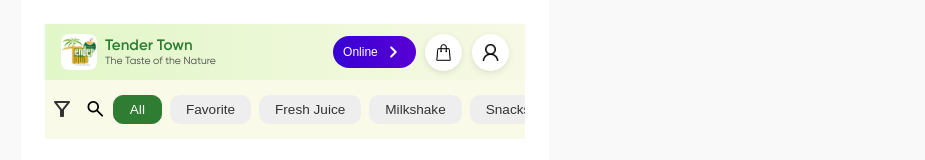
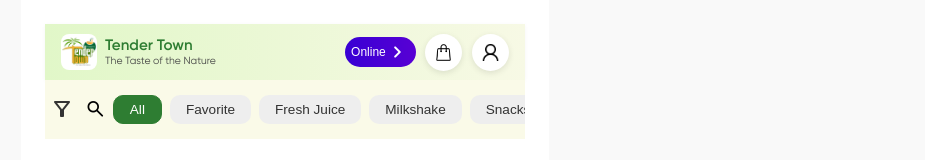
Before and after one commit to Rupashri15/tender, a React (Create React App) app: page /menu in a window 1280 px wide. Shown: the top 160 px of the page, without its empty margins (355-1280 px from the left). Built offline with nearby package versions, Linux system fonts and the light colour scheme.

Commit message:
Update Menu component UI and styles

```diff
--- a/src/User/Menu.css
+++ b/src/User/Menu.css
@@ -91,12 +91,12 @@
   background: linear-gradient(to right, #3800d4, #5800d4);
   color: white;
   font-size: 0.75rem;
-  padding: 4px 10px;
+  padding: 3px 6px;
   border-radius: 20px;
   border: none;
   display: flex;
   align-items: center;
-  gap: 4px;
+  gap: 0px;
 }
 
 .filter-icon,
```
